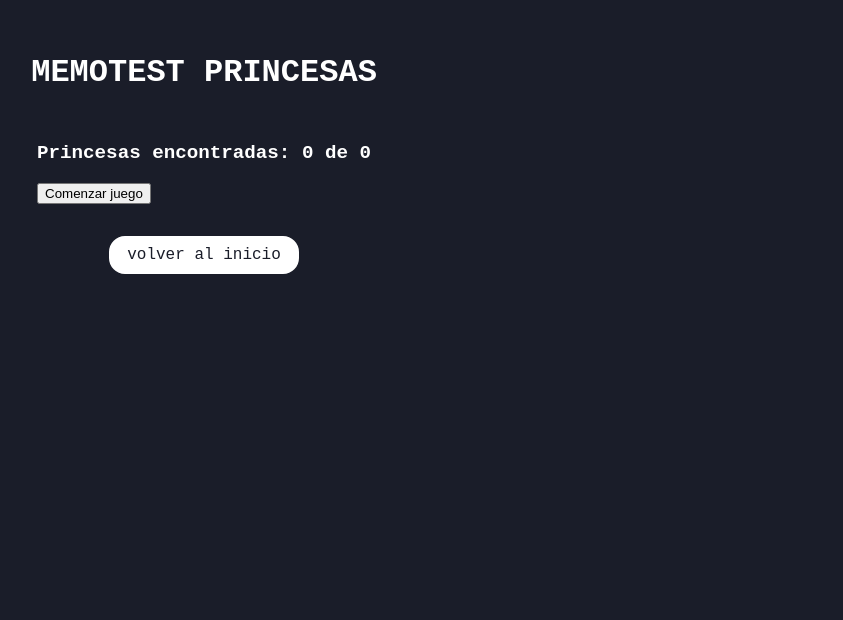
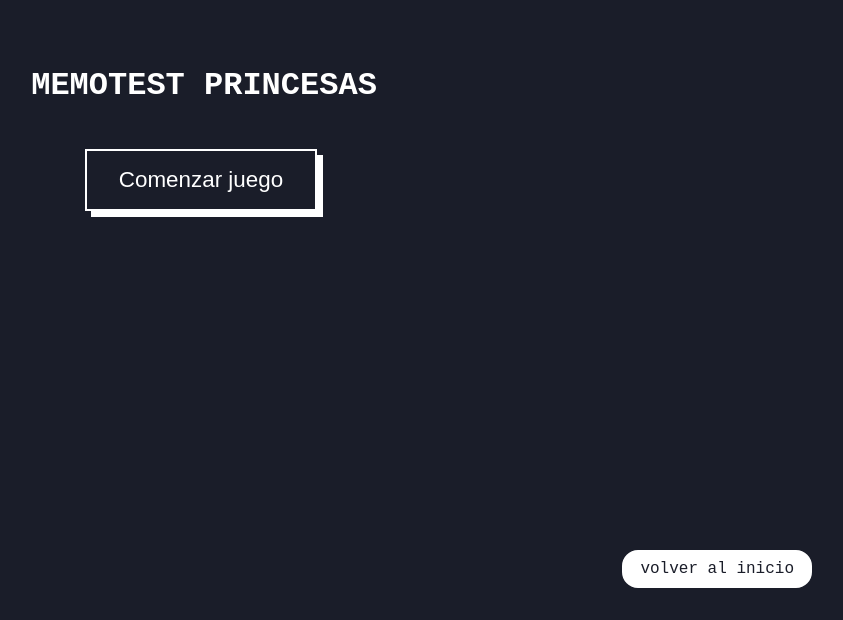
Before and after one commit to SEguidazu/memotest, a React (Vite) app: page /game in a window 1280 px wide. Shown: the part 180-800 px from the top of the page, without its empty margins (436-1279 px from the left). Built offline with nearby package versions, Linux system fonts and the light colour scheme.

Commit message:
Juego terminado

```diff
--- a/src/components/Board.jsx
+++ b/src/components/Board.jsx
@@ -1,6 +1,7 @@
 import { useState, useEffect } from "react";
 import Card from "./Card";
 import styles from "../styles/game.module.css";
+import commonStyles from "../styles/common.module.css";
 
 function Board({ characters, shuffleCharacters }) {
   const [flippedCards, setFlippedCards] = useState([]);
@@ -14,6 +15,15 @@ function Board({ characters, shuffleCharacters }) {
     if (flippedCards.length < 2) {
       setFlippedCards((flippedCards) => [...flippedCards, index]);
     }
+  };
+
+  const isGameOver = () =>
+    Math.round(foundCards.length / 2) === Math.round(characters.length / 2);
+
+  const restartGame = () => {
+    shuffleCharacters();
+    setFlippedCards([]);
+    setFoundCards([]);
   };
 
   useEffect(() => {
@@ -38,11 +48,11 @@ function Board({ characters, shuffleCharacters }) {
 
   return (
     <div className={styles.container}>
-      <h3 className={styles.textCardsFound}>
-        Princesas encontradas: {Math.round(foundCards.length / 2)} de{" "}
+      <span className={styles.textCardsFound}>
+        {Math.round(foundCards.length / 2)} de{" "}
         {Math.round(characters.length / 2)}
-      </h3>
-      {characters.length ? (
+      </span>
+      {characters.length > 0 && (
         <div className={styles.cardsContainer}>
           {characters.map((princess, index) => (
             <Card
@@ -55,8 +65,21 @@ function Board({ characters, shuffleCharacters }) {
             />
           ))}
         </div>
-      ) : (
-        <button onClick={() => shuffleCharacters()}>Comenzar juego</button>
+      )}
+      {isGameOver() && (
+        <div className={commonStyles.modalContainer}>
+          <div className={styles.gameOverContainer}>
+            <h3>
+              GANASTE! <br /> QUERES JUGAR DE NUEVO?
+            </h3>
+            <button
+              className={commonStyles.start}
+              onClick={() => restartGame()}
+            >
+              VOLVER A MEZCLAR
+            </button>
+          </div>
+        </div>
       )}
     </div>
   );
--- a/src/pages/Game.jsx
+++ b/src/pages/Game.jsx
@@ -15,8 +15,15 @@ function Game() {
   return (
     <Layout>
       <h2 className={styles.title}>MEMOTEST PRINCESAS</h2>
-      <Board characters={characters} shuffleCharacters={shuffleCharacters} />
-      <a className={styles.linkSmall} href="/">
+      {characters.length > 0 && (
+        <Board characters={characters} shuffleCharacters={shuffleCharacters} />
+      )}
+      {characters.length <= 0 && (
+        <button className={styles.start} onClick={() => shuffleCharacters()}>
+          Comenzar juego
+        </button>
+      )}
+      <a className={styles.linkSticky} href="/">
         volver al inicio
       </a>
     </Layout>
--- a/src/styles/common.module.css
+++ b/src/styles/common.module.css
@@ -36,7 +36,7 @@
   transition: .2s;
 }
 
-.linkSmall {
+.linkSticky {
   font-size: 1rem;
   color: var(--background);
   padding: .5rem 1rem;
@@ -45,10 +45,53 @@
   text-decoration: none;
   background-color: white;
   transition: .2s;
+  position: fixed;
+  right: 2rem;
+  bottom: 2rem;
 }
 
-.linkSmall:hover {
+.linkSticky:hover {
   color: white;
   background-color: var(--background);
   transition: .2s;
 }
+
+.modalContainer {
+  display: flex;
+  justify-content: center;
+  align-items: center;
+  flex-flow: column nowrap;
+  position: fixed;
+  top: 0;
+  right: 0;
+  bottom: 0;
+  left: 0;
+  z-index: 10;
+  background-color: #00000040;
+}
+
+.start {
+  font-size: 1.4rem;
+  color: white;
+  padding: 1rem 2rem;
+  margin-top: 2rem;
+  margin-bottom: 3rem;
+  border: 2px solid white;
+  text-decoration: none;
+  background-color: transparent;
+  transform: translate(-3px, -3px);
+  box-shadow: 6px 6px 0 white;
+  transition: .2s;
+}
+
+.start:hover {
+  cursor: pointer;
+  letter-spacing: 1px;
+  transition: .2s;
+}
+
+.start:active {
+  transform: translate(3px, 3px);
+  box-shadow: 0 0 0 white;
+  transition: .2;
+}
--- a/src/styles/game.module.css
+++ b/src/styles/game.module.css
@@ -15,6 +15,10 @@
   margin: .5rem;
   transform: rotateY(180deg);
   transition: .2s;
+}
+
+.card:hover:not(:disabled) {
+  cursor: pointer;
 }
 
 .cardActive {
@@ -48,5 +52,34 @@
 .textCardsFound {
   font-size: 1.2rem;
   text-align: center;
+  position: fixed;
+  bottom: 2rem;
+  left: 2rem;
+  z-index: 5;
+  padding: .6rem 1rem;
+  margin: 0;
   color: white;
+  background-color: #06511d;
+  border-radius: 18px;
 }
+
+.gameOverContainer {
+  max-width: 500px;
+  width: 100%;
+  display: inline-flex;
+  flex-flow: column;
+  align-items: center;
+  justify-content: center;
+  padding: 2rem;
+  margin: .5rem .8rem;
+  border-radius: 18px;
+  background-color: var(--background);
+  box-shadow: 0 0 40px -2px black;
+}
+
+.gameOverContainer h3 {
+  color: white;
+  font-size: 1.4rem;
+  text-align: center;
+  margin-bottom: 0;
+}
--- a/src/styles/layout.module.css
+++ b/src/styles/layout.module.css
@@ -1,5 +1,4 @@
 .appContainer {
-  max-width: 1280px;
   width: 100%;
   min-height: 80vh;
   display: flex;
```
